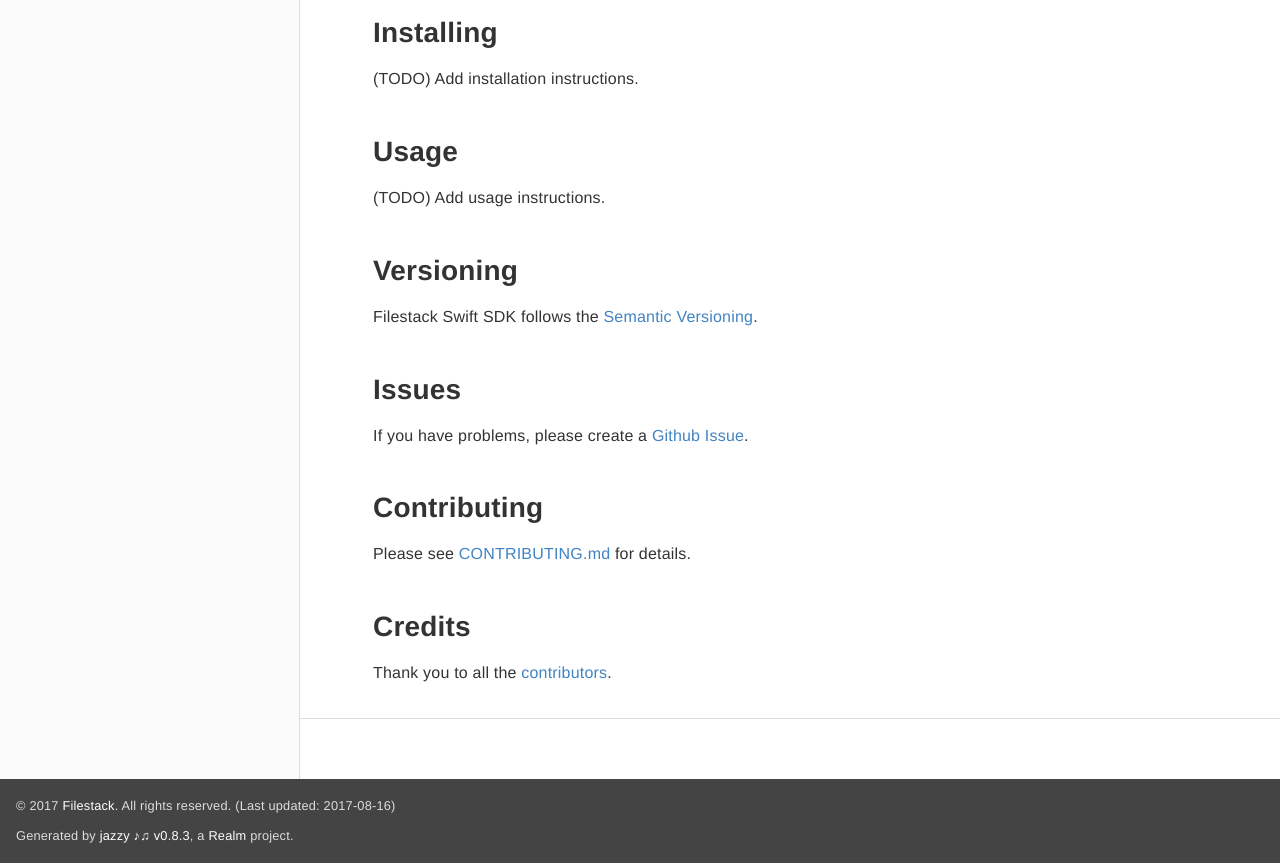
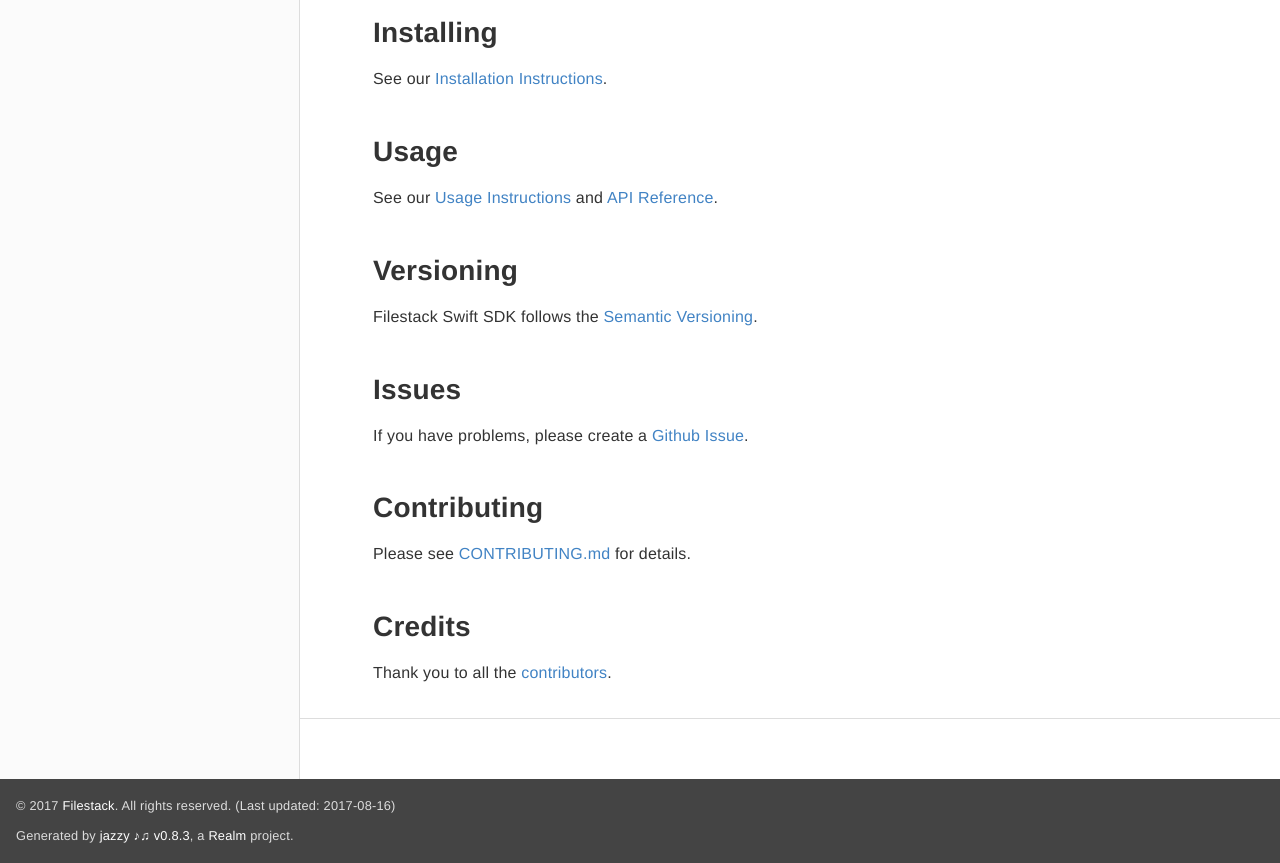
Before and after one commit to filestack/filestack-swift, a plain HTML site: page docsets/FilestackSDK.docset/Contents/Resources/Documents/index.html in a window 1280 px wide. Shown: the part 1137-2000 px from the top of the page. Drawn offline with Linux system fonts and the light colour scheme.

Commit message:
publish: Updating links (3).
generated from commit 8444536c1c217d3a790c0980c86c7ce9dbd260fd

```diff
--- a/docsets/FilestackSDK.docset/Contents/Resources/Documents/index.html
+++ b/docsets/FilestackSDK.docset/Contents/Resources/Documents/index.html
@@ -133,7 +133,7 @@
           <div class="section-content">
 
             <p><a href="http://travis-ci.org/filestack/filestack-swift"><img src="https://travis-ci.org/filestack/filestack-swift.svg?branch=master" alt="Travis CI"></a>
-<a href="https://coveralls.io/github/filestack/filestack-swift?branch=master"><img src="https://coveralls.io/repos/github/filestack/filestack-swift/badge.svg?branch=master" alt="Coveralls"></a>
+<a href="https://coveralls.io/github/filestack/filestack-swift?branch=master"><img src="https://coveralls.io/repos/github/filestack/filestack-swift/badge.svg?branch=master" alt="Coverage Status"></a>
 <a href="https://codeclimate.com/github/filestack/filestack-swift"><img src="https://codeclimate.com/github/filestack/filestack-swift.png" alt="Code Climate"></a></p>
 <h1 id='filestack-swift-sdk' class='heading'>Filestack Swift SDK</h1>
 
@@ -144,14 +144,14 @@ This is the official Swift SDK for Filestack - API and content management system
 <ul>
 <li><a href="https://www.filestack.com">Filestack</a></li>
 <li><a href="https://www.filestack.com/docs">Documentation</a></li>
-<li><a href="https://filestack.github.io/">API Reference</a></li>
+<li><a href="https://filestack.github.io/filestack-swift/">API Reference</a></li>
 </ul>
 <h2 id='installing' class='heading'>Installing</h2>
 
-<p>(TODO) Add installation instructions.</p>
+<p>See our <a href="https://github.com/filestack/filestack-swift/wiki/Installation-Instructions">Installation Instructions</a>.</p>
 <h2 id='usage' class='heading'>Usage</h2>
 
-<p>(TODO) Add usage instructions.</p>
+<p>See our <a href="https://github.com/filestack/filestack-swift/wiki/Usage-Instructions">Usage Instructions</a> and <a href="https://filestack.github.io/filestack-swift/">API Reference</a>.</p>
 <h2 id='versioning' class='heading'>Versioning</h2>
 
 <p>Filestack Swift SDK follows the <a href="http://semver.org/">Semantic Versioning</a>.</p>
```
Also changed, not shown: index.html (+4 -4 lines), 1 other file.
